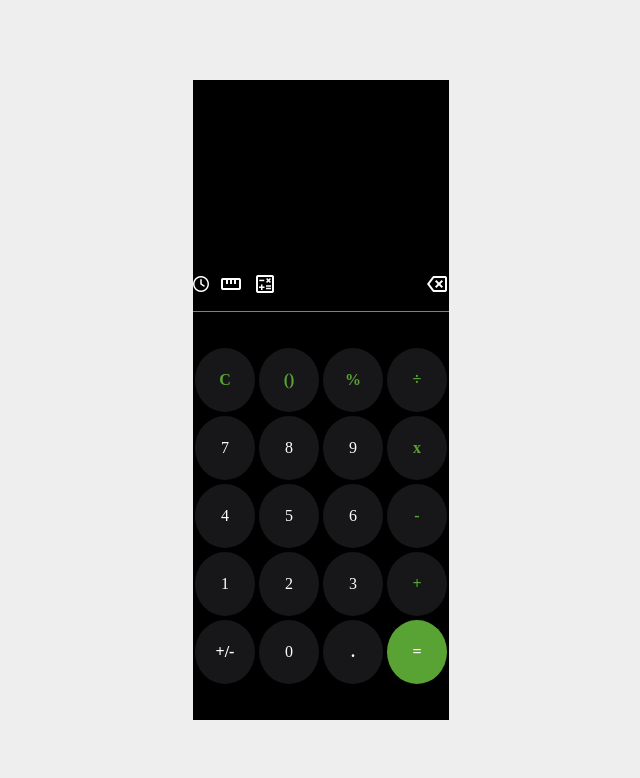
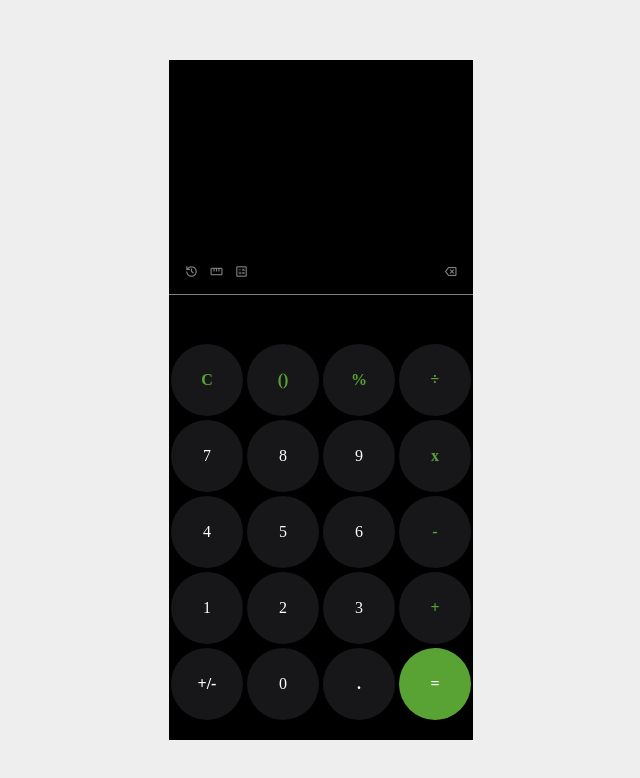
Before and after one commit to aglago/web_calculator, a plain HTML site: page index.html in a window 1280 px wide. Shown: the whole page, without its empty margins (319-959 px from the left). Drawn offline with nearby package versions, Linux system fonts and the light colour scheme.

Commit message:
worked on calculator

```diff
--- a/index.html
+++ b/index.html
@@ -21,7 +21,7 @@
         <div class="work_area"></div>
         <div class="buttons">
           <div class="but">
-            <i class="fa-regular fa-clock"></i>
+            <span class="material-symbols-outlined"> history </span>
             <span class="material-symbols-outlined"> straighten </span>
             <span class="material-symbols-outlined"> calculate </span>
           </div>
@@ -31,38 +31,38 @@
 
       <section class="digits">
         <div class="row">
-          <div class="c symbols">C</div>
-          <div class="parenthesis symbols">()</div>
-          <div class="percent symbols">%</div>
-          <div class="divide symbols">÷</div>
+          <div class="c symbols" onclick="detectKey()">C</div>
+          <div class="parenthesis symbols" onclick="detectKey()">()</div>
+          <div class="percent symbols" onclick="detectKey()">%</div>
+          <div class="divide symbols" onclick="detectKey()">÷</div>
         </div>
 
         <div class="row">
-          <div class="seven reg">7</div>
-          <div class="eight reg">8</div>
-          <div class="nine reg">9</div>
-          <div class="mul symbols">x</div>
+          <div class="seven reg" onclick="detectKey()">7</div>
+          <div class="eight reg" onclick="detectKey()">8</div>
+          <div class="nine reg" onclick="detectKey()">9</div>
+          <div class="mul symbols" onclick="detectKey()">x</div>
         </div>
 
         <div class="row">
-          <div class="four reg">4</div>
-          <div class="five reg">5</div>
-          <div class="six reg">6</div>
-          <div class="sub symbols">-</div>
+          <div class="four reg" onclick="detectKey()">4</div>
+          <div class="five reg" onclick="detectKey()">5</div>
+          <div class="six reg" onclick="detectKey()">6</div>
+          <div class="sub symbols" onclick="detectKey()">-</div>
         </div>
 
         <div class="row">
-          <div class="one reg">1</div>
-          <div class="two reg">2</div>
-          <div class="three reg">3</div>
-          <div class="four symbols">+</div>
+          <div class="one reg" onclick="detectKey()">1</div>
+          <div class="two reg" onclick="detectKey()">2</div>
+          <div class="three reg" onclick="detectKey()">3</div>
+          <div class="four symbols" onclick="detectKey()">+</div>
         </div>
 
         <div class="row">
-          <div class="addorsub symbols">+/-</div>
-          <div class="zero reg">0</div>
-          <div class="dot symbols">.</div>
-          <div class="equal symbols">=</div>
+          <div class="addorsub symbols" onclick="detectKey()">+/-</div>
+          <div class="zero reg" onclick="detectKey()">0</div>
+          <div class="dot symbols" onclick="detectKey()">.</div>
+          <div class="equal symbols" onclick="detectKey()">=</div>
         </div>
       </section>
     </section>
--- a/styles.css
+++ b/styles.css
@@ -8,8 +8,8 @@ body {
 }
 
 section.body {
-    height: 80vh;
-    width: 20vw;
+    height: 85vh;
+    min-width: 22vw;
     background-color: black;
     position: absolute;
     top: 50%;
@@ -30,6 +30,7 @@ section.digits {
     flex-direction: column;
     justify-content: space-around;
     margin-top: 10px;
+    padding-bottom: 10px;
 }
 
 div.c {
@@ -39,11 +40,11 @@ div.c {
 div.reg,
 div.symbols {
     background-color: #171719;
-    height: 8vh;
-    width:8vh;
+    height: 9vh;
+    width:9vh;
     border-radius: 50%;
     text-align: center;
-    line-height: 8vh;
+    line-height: 9vh;
     margin: 2px;
     cursor: pointer;
 }
@@ -81,6 +82,8 @@ div.buttons {
     color: white;
     border-bottom: 1px solid gray;
     padding-bottom: 15px;
+    padding-left: 15px;
+    padding-right: 15px;
 }
 
 div.but {
@@ -92,3 +95,14 @@ div.but {
 div.work_area {
     height: 75%;
 }
+
+.material-symbols-outlined,
+.fa-regular {
+    color: gray;
+    font-size: 15px;
+}
+
+.fa-regular {
+    font-size: 10px;
+    font-weight: 500;
+}
```
Also changed, not shown: scripts.js (+10 -0 lines).
